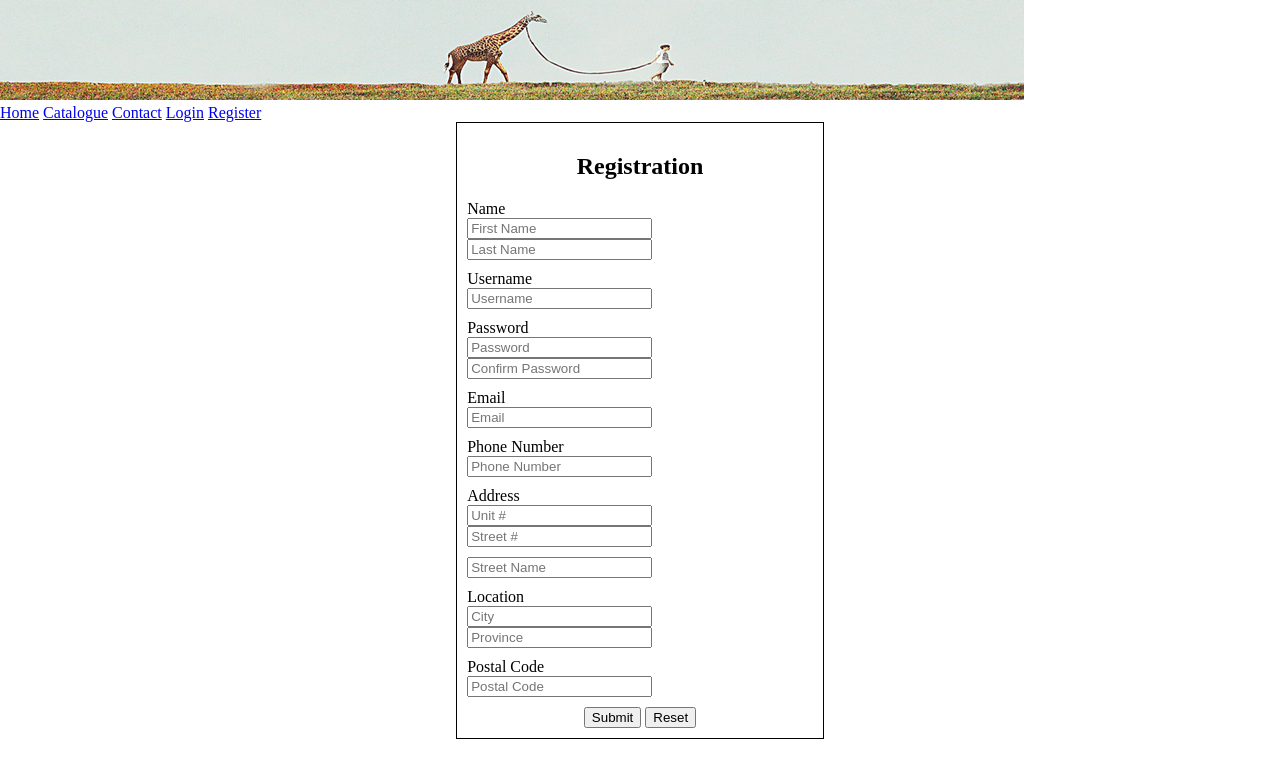
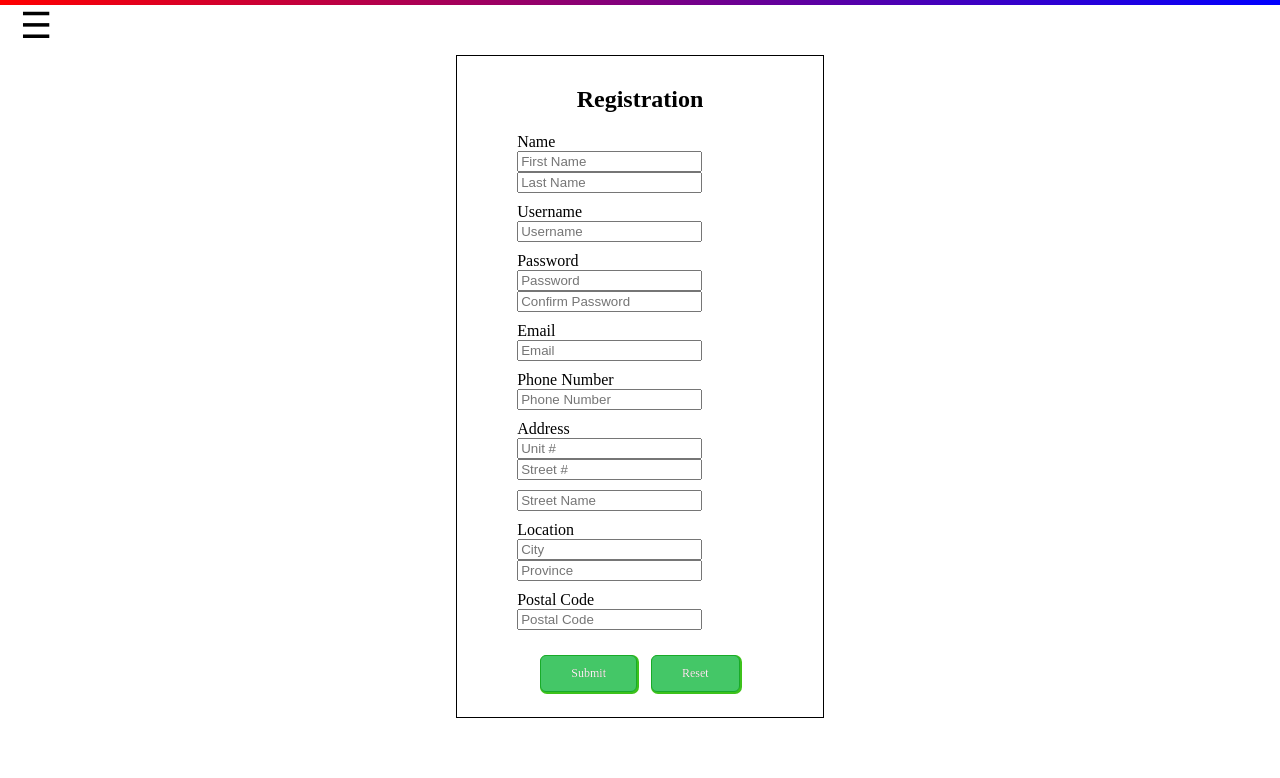
Before and after one commit to RhettAmin/4WW3, a PHP site: page /html/registration.html in a window 1280 px wide. Shown: the top 778 px of the page. Run offline with PHP 8.4, Linux system fonts and the light colour scheme; some libraries are stand-ins or nearby versions.

Commit message:
updated registration, small fixes

```diff
--- a/Assignment_1/css/stylesheet.css
+++ b/Assignment_1/css/stylesheet.css
@@ -6,6 +6,7 @@ body {
 	overflow-x: hidden;
 	position: relative;
 	left: 0px;
+	background: #427;
 }
 
 .flair {
@@ -22,11 +23,11 @@ body {
 .sidebar {
 	position: fixed;
 	top: 0px;
-	left: -190px;
+	left: -220px;
 	bottom: 0px;
 	z-index: 0;
 
-	width: 120px;
+	width: 150px;
 	padding: 30px;
 	background: #333;
 	-webkit-transition: all 0.4s ease-out 0;
@@ -37,19 +38,24 @@ body {
 	margin-top: -15px;
 	list-style: none;
 }
-.sidebar > ul > li {
+.sidebar > ul > a {
+	text-decoration: none;
+	font-style: none;
+}
+.sidebar > ul > a > li {
 	margin-left: -50px;
 	padding: 10px;
 	color: rgba(255, 130, 100, 0.8);
 	font-family: "Ubuntu", sans-serf;
-	font-size: 16px;
+	font-size: 20px;
 	-webkit-font-smoothing: antialiased;
 	-moz-font-smoothing: antialiased;
 	font-smoothing: antialiased;
 }
-.sidebar > ul > li:hover {
+.sidebar > ul > a > li:hover {
 	color: rgba(255, 130, 100, 1);
 }
+
 
 .toggle {
 	font-size: 36px;
@@ -62,7 +68,7 @@ body {
   	transition: all 0.45s ease-in-out 0;
 }
 .sidebar-open .toggle {
-	left: 190px;
+	left: 220px;
 	-webkit-transition: all 0.3s ease-in-out 0;
   	-moz-transition: all 0.3s ease-in-out 0;
   	transition: all 0.3s ease-in-out 0;
@@ -76,11 +82,13 @@ body {
 }
 
 
-
 .content {
     background-color: #fff;
     position: relative;
     z-index: 0;
+    padding-top: 50px;
+    padding-bottom: 50px;
+    height: 100%;
 }
 
 
@@ -101,6 +109,41 @@ body {
 	border: 1px solid black;
 	float: none;
 	text-align: left;
+ }
+ .registration > form {
+ 	padding-left: 50px
+ }
+ .registration > form > .form-buttons {
+ 	text-align: center;
+ 	margin-left: -50px;
+ 	padding: 15px;
+ 	letter-spacing: 10px;
+ }
+ .registration > form > .form-buttons > button{
+ 	background-color:#44c767;
+	border-radius:6px;
+	border:1px solid #18ab29;
+	display:inline-block;
+	cursor:pointer;
+	color:#ffffff;
+	font-family: "Ubuntu", sans-serf;
+	font-size:12px;
+	padding:10px 30px;
+	box-shadow: 1px 1px 0px 1px #3dc21b;
+	text-shadow:0px 0px 0px #2f6627;
+	-moz-border-radius:6px;
+	-webkit-border-radius:6px;
+	-moz-box-shadow: 1px 1px 0px 1px #3dc21b;
+	-webkit-box-shadow: 1px 1px 0px 1px #3dc21b;
+}
+.myButton:hover {
+	background-color:#5cbf2a;
+}
+.myButton:active {
+	position:relative;
+	top:1px;
+}
+
  }
 
 .inlinelabels {
--- a/Assignment_1/html/registration.html
+++ b/Assignment_1/html/registration.html
@@ -6,23 +6,18 @@
 		<meta http-equiv="X-UA-Compatible"  content="IE=edge,chrome=1">
 		<meta name="viewport" content="width=device-width, initial-scale=1">
 		<link rel='stylesheet' type='text/css' href='../css/stylesheet.css'>
-		<title>Gleash</title>
+		<title>Gleash - Registration</title>
 	</head>
 
 	<body>
 
-		<header>
-			<a href="index.html"><img class="headerimg" src="../images/gleash_landscape.jpg"><a>
-		</header>
+		<div class="page-wrap">
 
-		<nav>
-			<a href="http://google.com">Home</a>
-			<a href="http://google.com">Catalogue</a>
-			<a href="http://google.com">Contact</a>
-			<a href="http://google.com">Login</a>
-			<a href="http://google.com">Register</a>
-      	</nav>
+			<div class="flair"></div>
 
+			<label class="toggle">☰</label>
+
+			<div class="content">
 				<div class="container">
 
 					<div class="registration">
@@ -91,12 +86,30 @@
 
 							<div class="heightspacer10"></div>
 
-					<div style="text-align: center">
+							<div class="form-buttons">
 								<button type="submit">Submit</button> <button type="reset">Reset</button>
 							</div>
 						</form>
 					</div>
 
 				</div>
+
+			</div>
+
+			<div class="sidebar">
+				<ul>
+					<a href="index.html"><li>HOME</li></a>
+					<a href="index.html"><li>CATALOGUE</li></a>
+					<a href="contact.html"><li>CONTACT US</li></a>
+					<a href="login.html"><li>LOGIN</li></a>
+					<a href="#"><li>REGISTER</li></a>
+				</ul>
+			</div>
+
+		</div>
+
+		<script src="https://ajax.googleapis.com/ajax/libs/jquery/2.1.3/jquery.min.js"> </script>
+		<script src="../js/sidebar_toggle.js"></script>
+
 	</body>
 </html>
--- a/Assignment_1/js/sidebar_toggle.js
+++ b/Assignment_1/js/sidebar_toggle.js
@@ -5,7 +5,7 @@
 		return false;
 	});
 
-	$('body').click(function(e){
+	$('.content').click(function(e){
 		if(body.hasClass('sidebar-open')){
 			body.toggleClass('sidebar-open');
 			return false;
```
Also changed, not shown: Assignment_1/html/contact.html (+7 -9 lines). Lines whose indentation alone changed are shown as unchanged.
